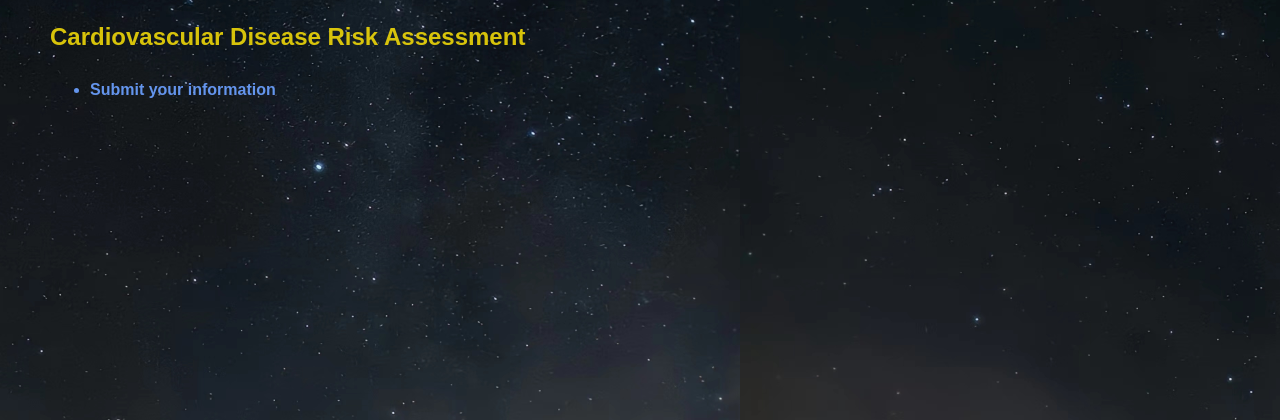
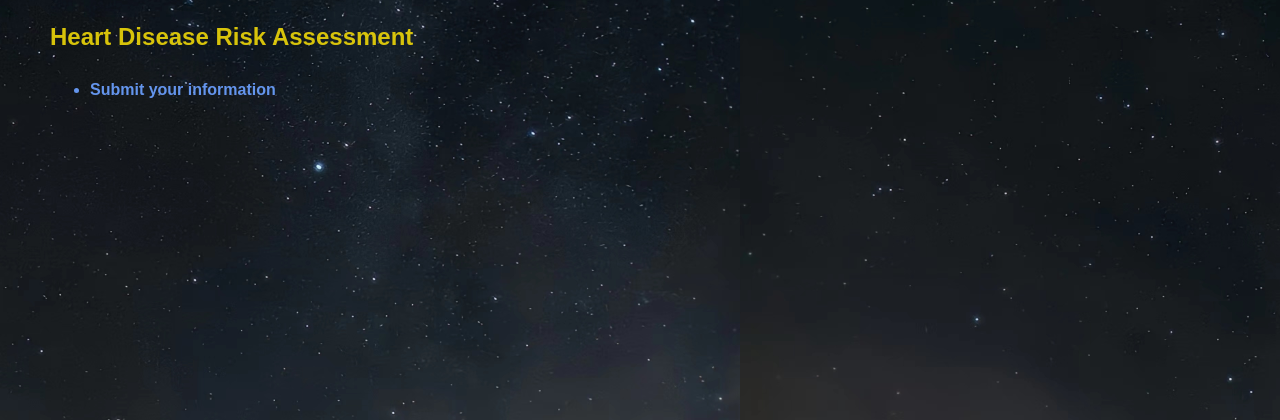
Before and after one commit to M-0-N-I-C-A/PIC16B_Project, a Flask app: page / in a window 1280 px wide. Shown: the top 420 px of the page. Run offline with Flask 2, Linux system fonts and the light colour scheme.

Commit message:
Update base.html

```diff
--- a/app/templates/base.html
+++ b/app/templates/base.html
@@ -2,7 +2,7 @@
 <link rel="stylesheet" href="{{ url_for('static', filename='style.css') }}">
 <title>Health Inspector</title>
 <nav>
-  <h1>Cardiovascular Disease Risk Assessment</h1>
+  <h1>Heart Disease Risk Assessment</h1>
   <ul>
     <li><a href="{{ url_for('submit') }}">Submit your information</a></li>
   </ul>
```
